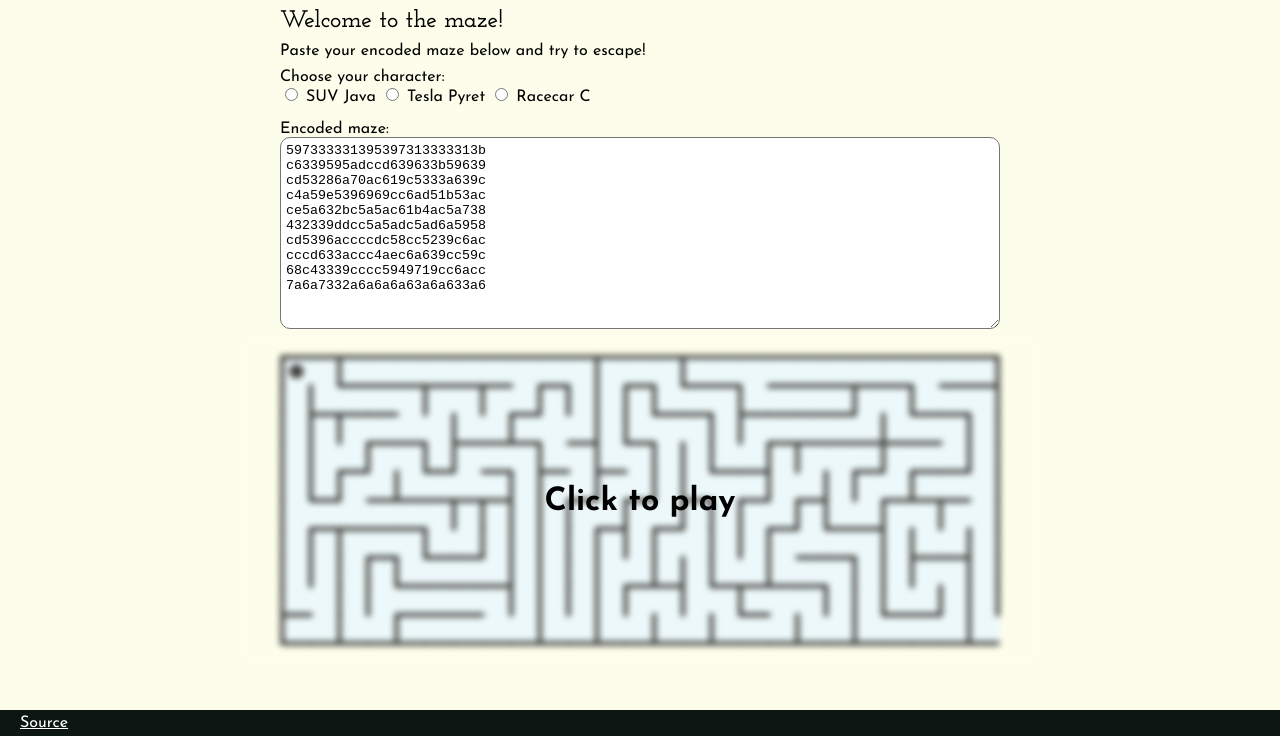
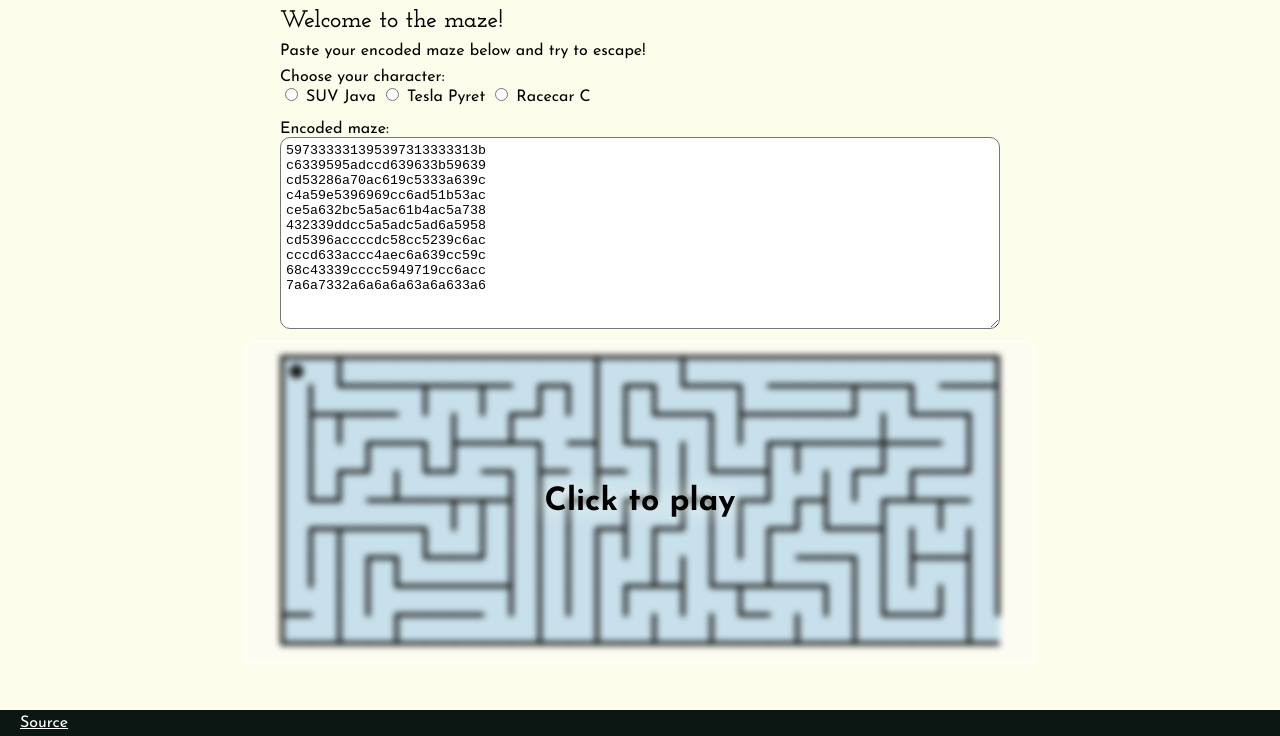
Before and after one commit to j-f1/maze-project, a plain HTML site: page index.html in a window 1280 px wide. Shown: the part 64-800 px from the top of the page. Drawn offline with nearby package versions, Linux system fonts and the light colour scheme.

Commit message:
Update style.css

```diff
--- a/style.css
+++ b/style.css
@@ -2,8 +2,7 @@
   --black: #0c1713;
   --off-white: #fdfdec;
   --white: #fff;
-  --maze-bg: #e6f6ff;
-  --maze-bg-active: #abe2ff;
+  --maze-bg: #abe2ff;
 }
 
 body {
@@ -57,12 +56,6 @@ button {
   outline: none;
 }
 
-.maze:focus {
-  background-color: var(--maze-bg-active);
-  margin: auto;
-  outline: none;
-}
-
 .footer {
   position: fixed;
   bottom: 0;
@@ -86,9 +79,9 @@ button {
   left: -5%;
   width: 110%;
   height: 110%;
-  background: rgba(253, 253, 236, 0.25);
-  -webkit-backdrop-filter: blur(3px);
-  backdrop-filter: blur(3px);
+  background: rgba(253, 253, 236, 0.1);
+  -webkit-backdrop-filter: blur(3px) grayscale(50%);
+  backdrop-filter: blur(3px) grayscale(50%);
   display: flex;
   align-items: center;
   justify-content: center;
@@ -96,6 +89,7 @@ button {
   font-weight: bold;
   pointer-events: none;
   transition: opacity 0.2s;
+  text-shadow: 0 0 20px var(--off-white);
 }
 
 .svg-wrap:focus-within::after {
```
